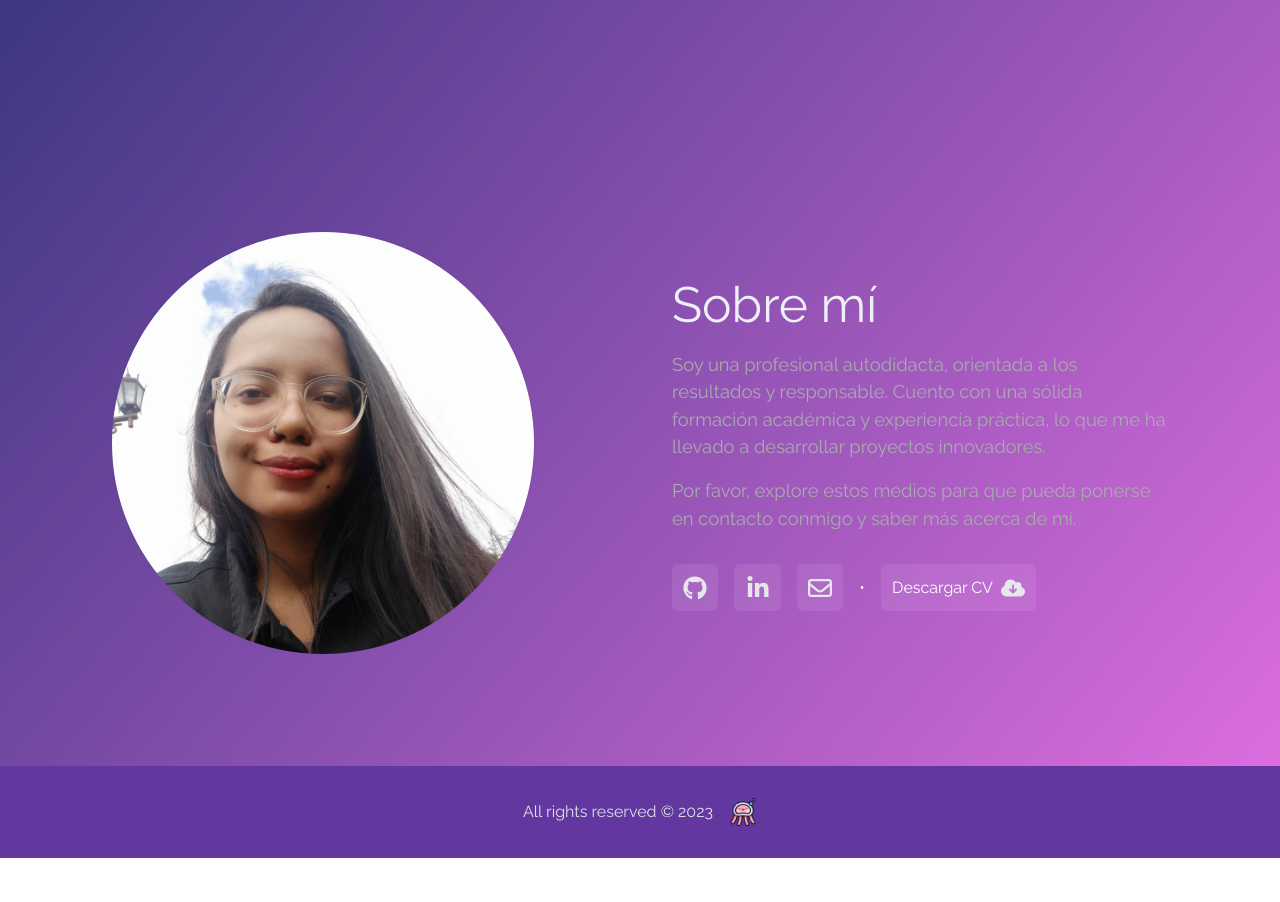
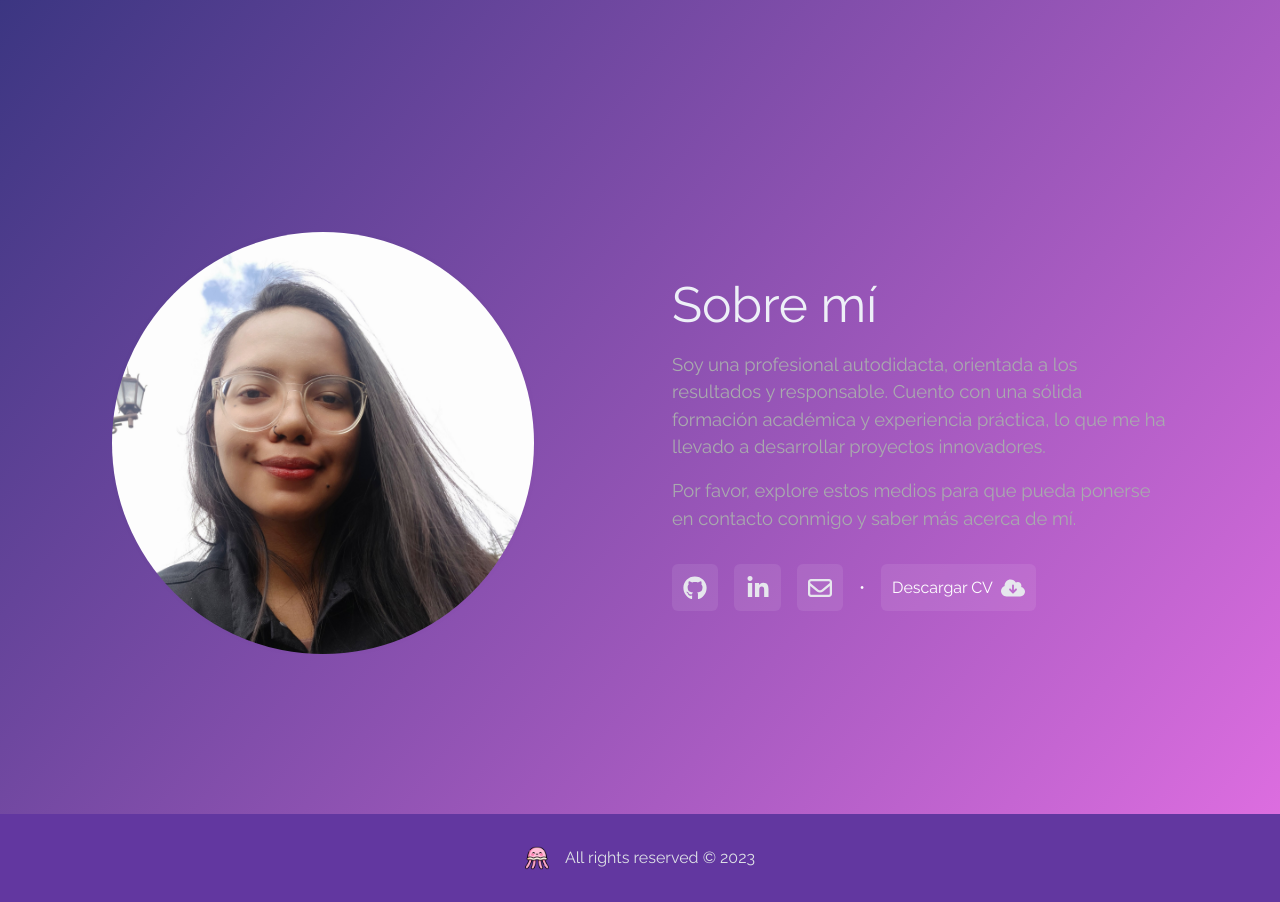
Before and after one commit to svalentinaog/portfolio-svalentinaog, a React (Vite) app: page / in a window 1280 px wide. Shown: the part 680-1582 px from the top of the page. Before the commit the page ends 1538 px from the top, so only its background shows below. Built offline with nearby package versions, Linux system fonts and the light colour scheme; a web font is replaced by a local one.

Commit message:
NavBar update

```diff
--- a/src/components/BaseLayout/Footer.tsx
+++ b/src/components/BaseLayout/Footer.tsx
@@ -4,11 +4,11 @@ export default function Footer() {
 
   return (
     <footer className="footer">
-      <p>All rights reserved © 2023</p>
         <img
-          src="/images/medusa.png"
+          src="/images/medusa2.png"
           alt="isotipo"
         />
+      <p>All rights reserved © 2023</p>
     </footer>
   );
 }
--- a/src/styles/components/_footer.scss
+++ b/src/styles/components/_footer.scss
@@ -16,7 +16,7 @@
   }
 
   img {
-    width: 1.75rem;
+    width: 1.5rem;
     height: auto;
   }
 }
--- a/src/styles/components/_navbar.scss
+++ b/src/styles/components/_navbar.scss
@@ -147,6 +147,17 @@
 }
 
 @media screen and (max-width: 767px) {
+  .bg-navbar-one {
+    padding: 1rem;
+  }
+
+  .bg-navbar-one.scrolling {
+    padding: 0.5rem 5rem;
+
+    .image {
+      width: 3.5rem;
+    }
+  }
 
   .offcanvas-header,
   .offcanvas-body {
@@ -164,11 +175,6 @@
       flex-direction: row;
       align-items: center;
     }
-  }
-
-  .bg-navbar-one,
-  .bg-navbar-one.scrolling {
-    padding: 1rem;
   }
 
   .navbar-main {
--- a/src/styles/globals.scss
+++ b/src/styles/globals.scss
@@ -14,7 +14,10 @@ body {
 }
 
 .landing-page {
-  padding: 7rem;
+  padding-top: 7rem;
+  padding-right: 7rem;
+  padding-left: 7rem;
+  padding-bottom: 10rem;
   gap: 7rem;
   display: flex;
   flex-direction: column;
@@ -27,7 +30,7 @@ body {
     padding-top: 0;
     padding-right: 2rem;
     padding-left: 2rem;
-    padding-bottom: 5rem;
+    padding-bottom: 7rem;
     gap: 3rem;
   }
 }
```
